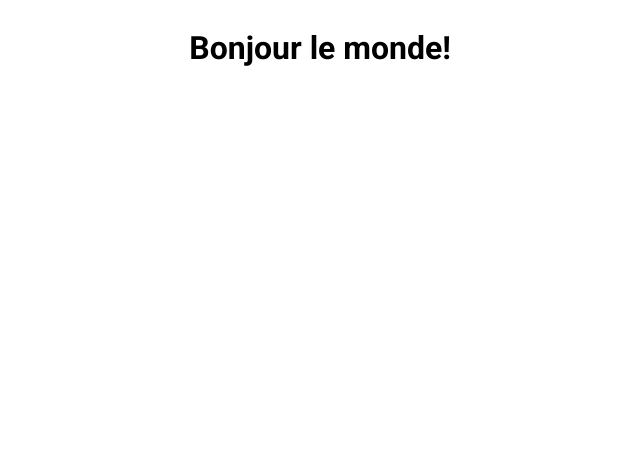
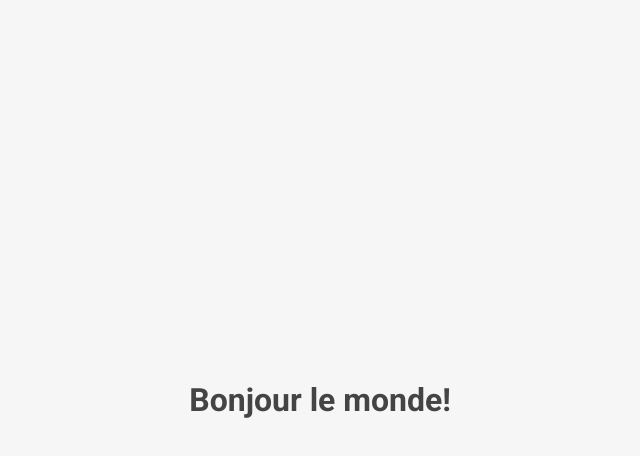
Before and after one commit to dhruthinooka/boutique, a Vue app: page / in a window 1280 px wide. Shown: the top 456 px of the page, without its empty margins (189-829 px from the left). Built offline with nearby package versions, Linux system fonts and the light colour scheme.

Commit message:
Added styles

```diff
--- a/src/App.vue
+++ b/src/App.vue
@@ -8,5 +8,6 @@
 
 <style lang="scss">
 @import "assets/base.scss";
+@import "assets/debug.scss";
 
 </style>
--- a/src/assets/base.scss
+++ b/src/assets/base.scss
@@ -1,7 +1,103 @@
 :root {
+  --primary-1: #f1c40f;
+  --primary-2: #f39c12;
+  --danger-1: #e74c3c;
+  --danger-2: #c0392b;
+  --success-1: #2ecc71;
+  --success-2: #27ae60;
+  --white: #ffffff;
+  --gray-1: #f6f6f6;
+  --gray-2: #ddd;
+  --text-color: #444;
+  --text-primary-color: #ffffff;
+
+  --border: 1px solid var(--gray-2);
+  --border-radius: 4px;
   --font-family: 'Roboto', sans-serif;
 }
 
+// reset
+* {
+  box-sizing: border-box;
+}
+
+img {
+  max-width: 100%;
+}
+
+a {
+  color: var(--text-color);
+  text-decoration: none;
+}
+
+ul {
+  list-style: none;
+  padding: 0;
+}
+
+h1,h2,h3,h4 {
+  margin: 0;
+}
+
 body {
+  min-height: 100vh;
+  padding: 0;
+  margin: 0;
   font-family: var(--font-family);
+  color: var(--text-color);
+  background-color: var(--gray-1);
 }
+
+// flex
+
+.d-flex {
+  display: flex;
+}
+
+.flex-row {
+  flex-direction: row;
+}
+
+.flex-column {
+  flex-direction: column;
+}
+
+.justify-content-center {
+  justify-content: center;
+}
+
+.align-items-center {
+  align-items: center;
+}
+
+.flex-fill {
+  flex: 1 1 auto;
+}
+
+// padding
+
+.p-10 {
+  padding: 10px;
+}
+
+.p-20 {
+  padding: 20px;
+}
+
+.p-30 {
+  padding: 30px;
+}
+
+// margin
+
+.m-10 {
+  margin: 10px;
+}
+
+.m-20 {
+  margin: 20px;
+}
+
+.m-30 {
+  margin: 30px;
+}
--- /dev/null
+++ b/src/assets/debug.scss
@@ -0,0 +1,19 @@
+.b1 {
+  background-color: red;
+}
+
+.b2 {
+  background-color: blue;
+}
+
+.b3 {
+  background-color: yellow;
+}
+
+.b4 {
+  background-color: green;
+}
+
+.b5 {
+  background-color: purple;
+}
```
